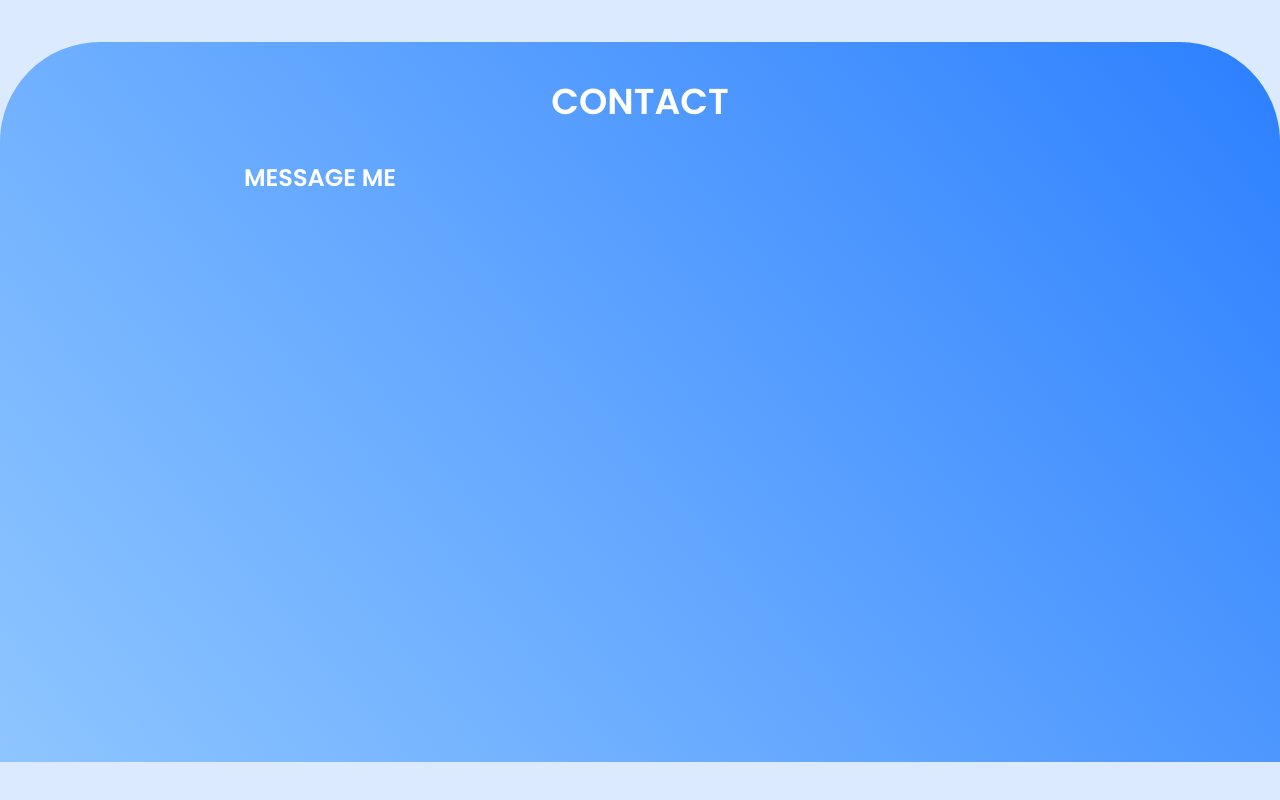
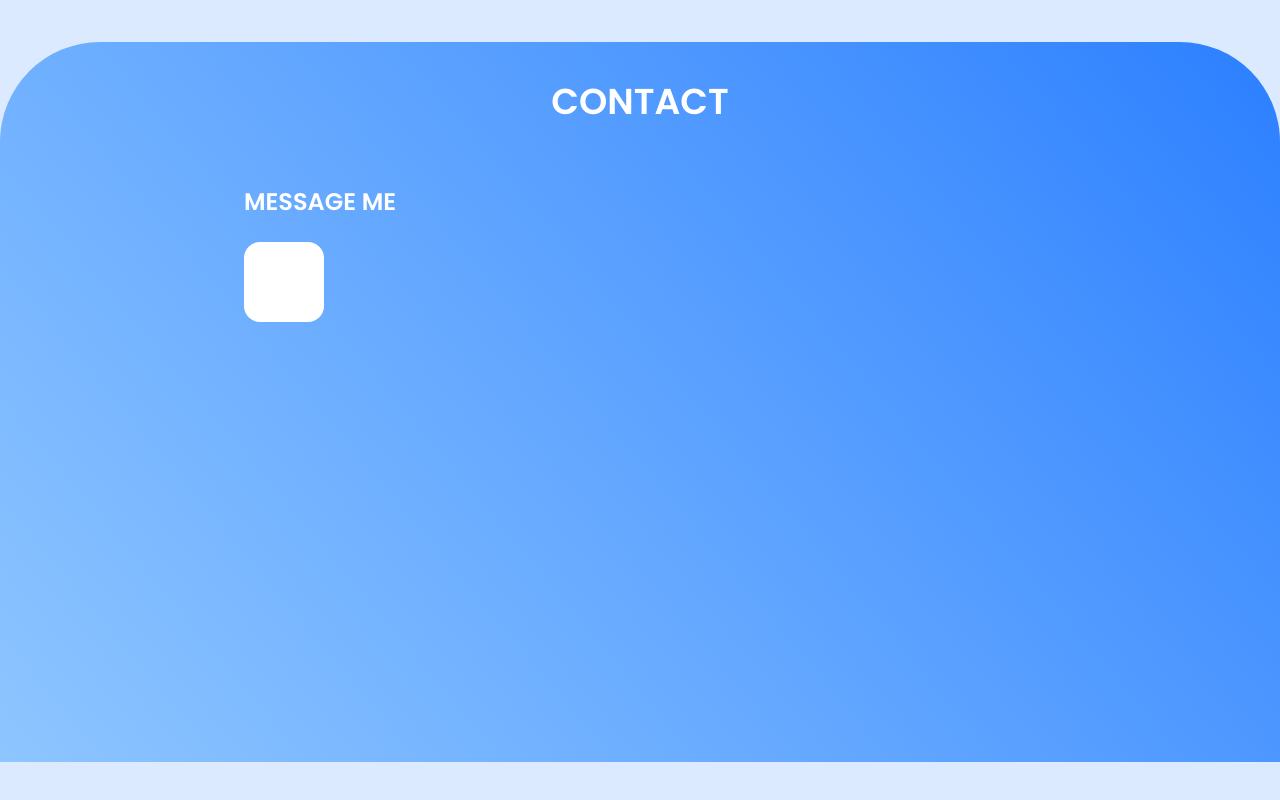
Before and after one commit to kaaper11/Portfolio, a React (Vite) app in the folder Portfolio/: page / in a window 1280 px wide. Shown: the part 2408-3208 px from the top of the page. Built offline with nearby package versions, Linux system fonts and the light colour scheme; a web font is replaced by a local one.

Commit message:
test commit

```diff
--- a/Portfolio/src/components/startPage.jsx
+++ b/Portfolio/src/components/startPage.jsx
@@ -182,7 +182,7 @@ import React, {useRef, useState} from "react";
                  <div className="grid grid-cols-2 ">
                         <div className="grid grid-rows-4 flex items-center justify-center  mt-10">
                             <p className="text-2xl text-white font-bold">MESSAGE ME</p>
-                            <div></div>
+                            <div className="h-20 w-20 bg-white rounded-2xl"></div>
                         </div>
                  </div>
              </section>
```
